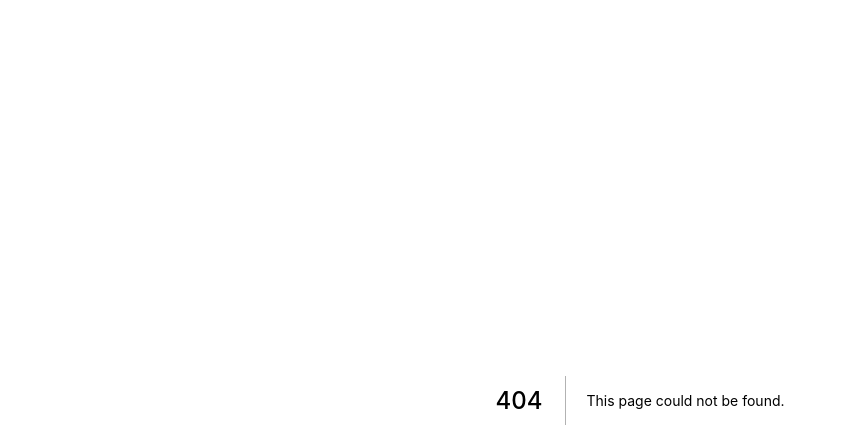
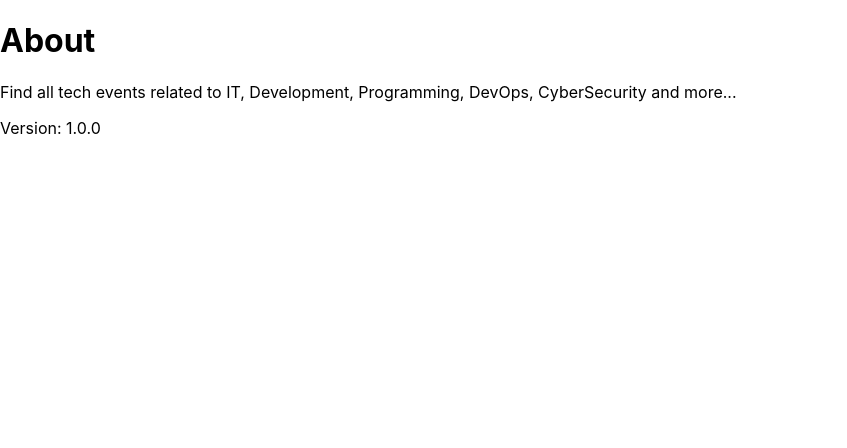
Before and after one commit to AbeTavarez/ITDevEvents, a Next.js app: page /about in a window 1280 px wide. Before the commit this address had no page. Shown: the top 448 px of the page, without its empty margins (0-847 px from the left). Built offline with nearby package versions, Linux system fonts and the light colour scheme.

Commit message:
about page

```diff
--- /dev/null
+++ b/pages/about.js
@@ -0,0 +1,13 @@
+import React from 'react'
+
+export default function AboutPage() {
+  return (
+    <div>
+      <h1>About</h1>
+
+      <p>Find all tech events related to IT, Development, Programming, DevOps, CyberSecurity and more...</p>
+
+      <p>Version: 1.0.0</p>
+    </div>
+  )
+}
--- a/pages/index.js
+++ b/pages/index.js
@@ -2,7 +2,7 @@ import Head from 'next/head'
 import Image from 'next/image'
 import styles from '../styles/Home.module.css'
 
-export default function Home() {
+export default function HomePage() {
   return (
     <div className={styles.container}>
       <Head>
@@ -13,7 +13,7 @@ export default function Home() {
 
       <main className={styles.main}>
         <h1 className={styles.title}>
-          Welcome to <a href="https://nextjs.org">Next.js!</a>
+         Hello
         </h1>
 
         <p className={styles.description}>
```
Also changed, not shown: pages/events/[slug].js (added, +9 -0 lines), pages/events/add.js (added, +9 -0 lines), pages/events/index.js (added, +9 -0 lines).
